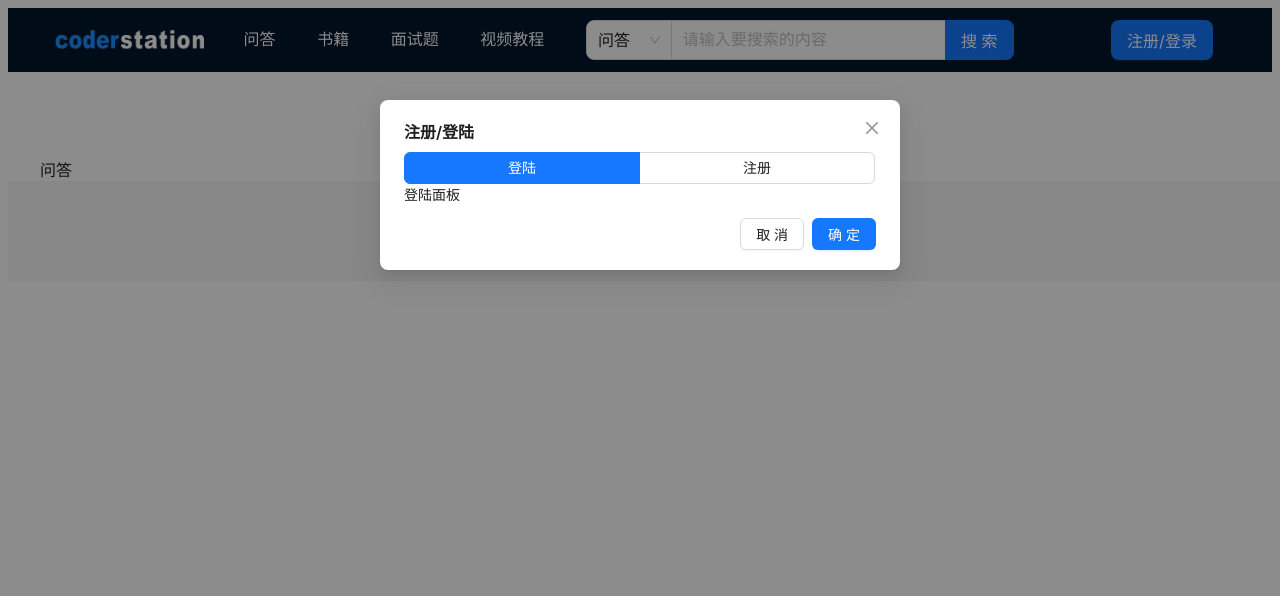
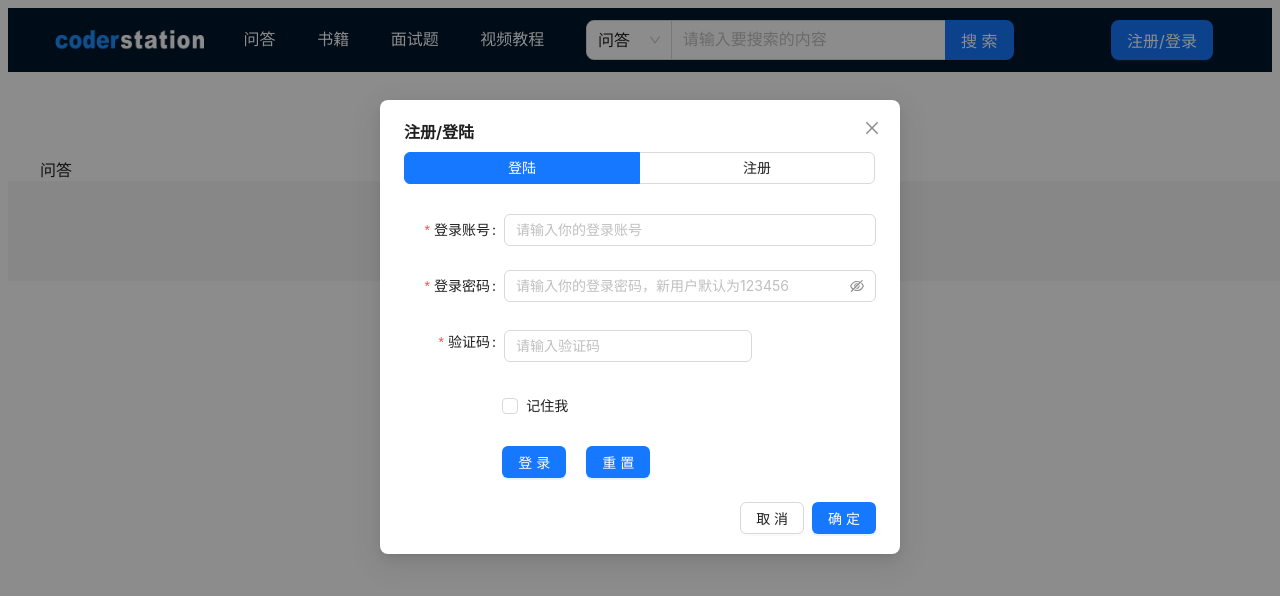
Before and after one commit to zzyeah/community-frontend, a React (Create React App) app: page /issues in a window 1280 px wide. Both pictures are taken after a click on the button "注册/登录". Shown: the top 596 px of the page. Built offline with nearby package versions, Linux system fonts and the light colour scheme.

Commit message:
feat(Login): :sparkles: 构建登陆面板的结构

```diff
--- a/src/components/LoginForm.tsx
+++ b/src/components/LoginForm.tsx
@@ -1,5 +1,16 @@
-import { Modal, Radio, RadioChangeEvent } from "antd";
-import React, { useState } from "react";
+import {
+  Button,
+  Checkbox,
+  Col,
+  Form,
+  FormInstance,
+  Input,
+  Modal,
+  Radio,
+  RadioChangeEvent,
+  Row,
+} from "antd";
+import React, { Dispatch, SetStateAction, useRef, useState } from "react";
 import styles from "../styles/LoginForm.module.css";
 
 export interface LoginFormProps {
@@ -12,10 +23,45 @@ export enum LoginFormRadioButtonTypes {
   REGISTER,
 }
 
+export interface IBaseInfo {
+  loginId: string;
+  captcha: string;
+}
+
+export interface LoginInfo extends IBaseInfo {
+  loginPwd: string;
+  remember: boolean;
+}
+
+export interface RegisterInfo extends IBaseInfo {
+  nickname: string;
+}
+
 function LoginForm(props: LoginFormProps) {
   const { isShow, closeModal } = props;
-  const { Group, Button } = Radio;
+  const { Group: RadioGroup, Button: RadioButton } = Radio;
+  const { Item: FormItem } = Form;
+  const { Password } = Input;
   const [value, setValue] = useState(LoginFormRadioButtonTypes.LOGIN);
+  const loginFormRef = useRef<FormInstance>();
+  const registerFormRef = useRef<FormInstance>();
+
+  // 登录表单的状态数据
+  const [loginInfo, setLoginInfo] = useState<LoginInfo>({
+    loginId: "",
+    loginPwd: "",
+    captcha: "",
+    remember: false,
+  });
+
+  // 注册表单的状态数据
+  const [registerInfo, setRegisterInfo] = useState<RegisterInfo>({
+    loginId: "",
+    nickname: "",
+    captcha: "",
+  });
+
+  const [captcha, setCaptcha] = useState<string>(null);
 
   function handleOk(): void {
     throw new Error("Function not implemented.");
@@ -25,13 +71,266 @@ function LoginForm(props: LoginFormProps) {
     const { value } = e.target;
     setValue(value);
   }
+  function loginHandle(values: any): void {
+    throw new Error("Function not implemented.");
+  }
+
+  function updateInfo<T extends IBaseInfo, K extends keyof T>(
+    loginInfo: T,
+    value: T[K],
+    key: K,
+    setLoginInfo: Dispatch<SetStateAction<T>>
+  ): void {
+    const obj = { ...loginInfo };
+    obj[key] = value;
+    setLoginInfo(obj);
+  }
+
+  function captchaClickHandle(): void {
+    throw new Error("Function not implemented.");
+  }
 
   function LoginContainer() {
-    return <>登陆面板</>;
+    return (
+      <div className={styles.container}>
+        <Form
+          name="basic1"
+          autoComplete="off"
+          onFinish={loginHandle}
+          ref={loginFormRef}
+        >
+          <FormItem
+            label="登录账号"
+            name="loginId"
+            rules={[
+              {
+                required: true,
+                message: "请输入账号",
+              },
+            ]}
+          >
+            <Input
+              placeholder="请输入你的登录账号"
+              value={loginInfo.loginId}
+              onChange={(e) =>
+                updateInfo(loginInfo, e.target.value, "loginId", setLoginInfo)
+              }
+            />
+          </FormItem>
+
+          <FormItem
+            label="登录密码"
+            name="loginPwd"
+            rules={[
+              {
+                required: true,
+                message: "请输入密码",
+              },
+            ]}
+          >
+            <Password
+              placeholder="请输入你的登录密码，新用户默认为123456"
+              value={loginInfo.loginPwd}
+              onChange={(e) =>
+                updateInfo(loginInfo, e.target.value, "loginPwd", setLoginInfo)
+              }
+            />
+          </FormItem>
+
+          {/* 验证码 */}
+          <FormItem
+            name="logincaptcha"
+            label="验证码"
+            rules={[
+              {
+                required: true,
+                message: "请输入验证码",
+              },
+            ]}
+          >
+            <Row align="middle">
+              <Col span={16}>
+                <Input
+                  placeholder="请输入验证码"
+                  value={loginInfo.captcha}
+                  onChange={(e) =>
+                    updateInfo(
+                      loginInfo,
+                      e.target.value,
+                      "captcha",
+                      setLoginInfo
+                    )
+                  }
+                />
+              </Col>
+              <Col span={6}>
+                <div
+                  className={styles.captchaImg}
+                  onClick={captchaClickHandle}
+                  dangerouslySetInnerHTML={{ __html: captcha }}
+                ></div>
+              </Col>
+            </Row>
+          </FormItem>
+
+          <FormItem
+            name="remember"
+            wrapperCol={{
+              offset: 5,
+              span: 16,
+            }}
+          >
+            <Checkbox
+              onChange={(e) =>
+                updateInfo(
+                  loginInfo,
+                  e.target.checked,
+                  "remember",
+                  setLoginInfo
+                )
+              }
+              checked={loginInfo.remember}
+            >
+              记住我
+            </Checkbox>
+          </FormItem>
+
+          <FormItem
+            wrapperCol={{
+              offset: 5,
+              span: 16,
+            }}
+          >
+            <Button
+              type="primary"
+              htmlType="submit"
+              style={{ marginRight: 20 }}
+            >
+              登录
+            </Button>
+            <Button type="primary" htmlType="submit">
+              重置
+            </Button>
+          </FormItem>
+        </Form>
+      </div>
+    );
   }
 
   function RegisterContainer() {
-    return <>注册面板</>;
+    function registerHandle(values: any): void {
+      throw new Error("Function not implemented.");
+    }
+
+    function captchaClickHandle(): void {
+      throw new Error("Function not implemented.");
+    }
+
+    return (
+      <div className={styles.container}>
+        <Form
+          name="basic2"
+          autoComplete="off"
+          ref={registerFormRef}
+          onFinish={registerHandle}
+        >
+          <FormItem
+            label="登录账号"
+            name="loginId"
+            rules={[
+              {
+                required: true,
+                message: "请输入账号，仅此项为必填项",
+              },
+              // 验证用户是否已经存在
+              // { validator: checkLoginIdIsExist },
+            ]}
+            validateTrigger="onBlur"
+          >
+            <Input
+              placeholder="请输入账号"
+              value={registerInfo.loginId}
+              onChange={(e) =>
+                updateInfo(
+                  registerInfo,
+                  e.target.value,
+                  "loginId",
+                  setRegisterInfo
+                )
+              }
+            />
+          </FormItem>
+
+          <FormItem label="用户昵称" name="nickname">
+            <Input
+              placeholder="请输入昵称，不填写默认为新用户xxx"
+              value={registerInfo.nickname}
+              onChange={(e) =>
+                updateInfo(
+                  registerInfo,
+                  e.target.value,
+                  "nickname",
+                  setRegisterInfo
+                )
+              }
+            />
+          </FormItem>
+
+          <FormItem
+            name="registercaptcha"
+            label="验证码"
+            rules={[
+              {
+                required: true,
+                message: "请输入验证码",
+              },
+            ]}
+          >
+            <Row align="middle">
+              <Col span={16}>
+                <Input
+                  placeholder="请输入验证码"
+                  value={registerInfo.captcha}
+                  onChange={(e) =>
+                    updateInfo(
+                      registerInfo,
+                      e.target.value,
+                      "captcha",
+                      setRegisterInfo
+                    )
+                  }
+                />
+              </Col>
+              <Col span={6}>
+                <div
+                  className={styles.captchaImg}
+                  onClick={captchaClickHandle}
+                  dangerouslySetInnerHTML={{ __html: captcha }}
+                ></div>
+              </Col>
+            </Row>
+          </FormItem>
+
+          <FormItem
+            wrapperCol={{
+              offset: 5,
+              span: 16,
+            }}
+          >
+            <Button
+              type="primary"
+              htmlType="submit"
+              style={{ marginRight: 20 }}
+            >
+              注册
+            </Button>
+            <Button type="primary" htmlType="submit">
+              重置
+            </Button>
+          </FormItem>
+        </Form>
+      </div>
+    );
   }
 
   let container = null;
@@ -49,25 +348,25 @@ function LoginForm(props: LoginFormProps) {
         onOk={handleOk}
         onCancel={closeModal}
       >
-        <Group
+        <RadioGroup
           value={value}
           onChange={onChange}
           className={styles.radioGroup}
           buttonStyle="solid"
         >
-          <Button
+          <RadioButton
             value={LoginFormRadioButtonTypes.LOGIN}
             className={styles.radioButton}
           >
             登陆
-          </Button>
-          <Button
+          </RadioButton>
+          <RadioButton
             value={LoginFormRadioButtonTypes.REGISTER}
             className={styles.radioButton}
           >
             注册
-          </Button>
-        </Group>
+          </RadioButton>
+        </RadioGroup>
         {/* 下面需要显示对应功能的表单 */}
         {container}
       </Modal>
--- /dev/null
+++ b/src/index.css
@@ -0,0 +1,8 @@
+/**
+    全局 CSS 样式
+**/
+
+.ant-form-item-label>label {
+    width: 100px;
+    justify-content: flex-end;
+}
--- a/src/index.tsx
+++ b/src/index.tsx
@@ -1,4 +1,5 @@
 import React from "react";
+import './index.css'
 import { createRoot } from "react-dom/client";
 import App from "./App";
 import { BrowserRouter } from "react-router-dom";
@@ -6,9 +7,8 @@ import zhCN from "antd/es/locale/zh_CN";
 import { ConfigProvider } from "antd";
 import { Provider } from "react-redux";
 import store from "./redux/store";
-import '@ant-design/v5-patch-for-react-19';
+
 const root = createRoot(document.getElementById("root") as HTMLElement);
-
 root.render(
   <Provider store={store}>
     <BrowserRouter>
```
